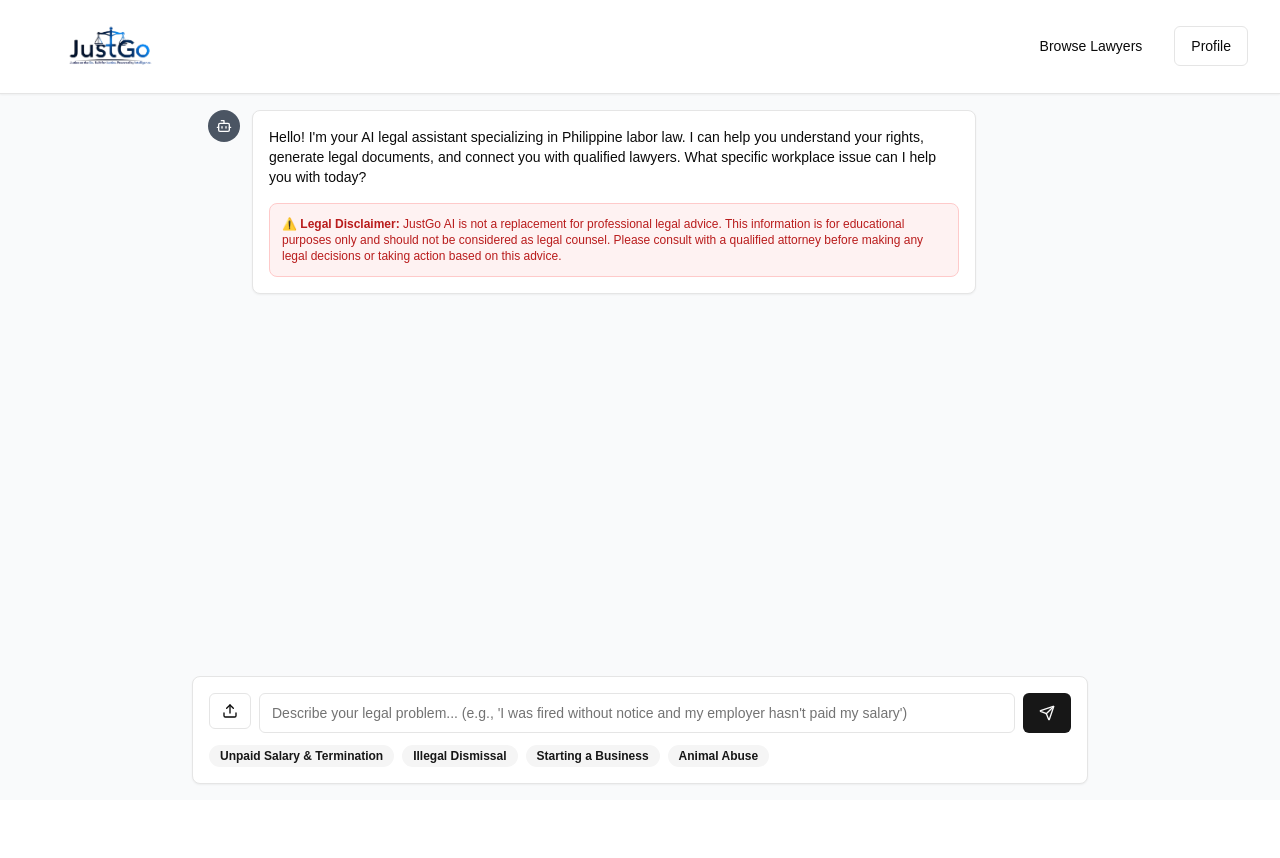
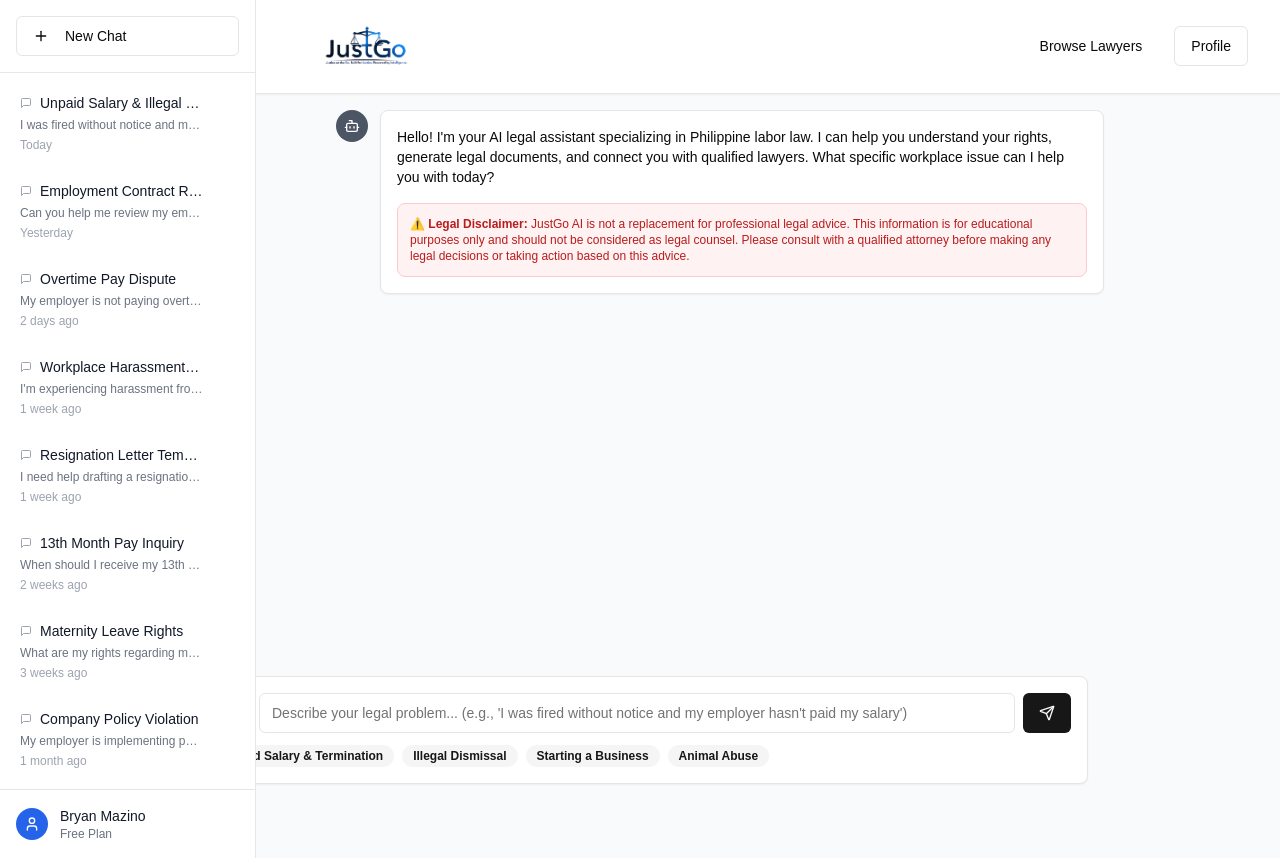
Before and after one commit to neilcasas/justgo-ai, a Next.js app: page /chat in a window 1280 px wide. Before the commit the page ends 800 px from the top, so only its background shows below. Built offline with nearby package versions, Linux system fonts and the light colour scheme.

Commit message:
feat: add responsive sidebar with chat history
Add sidebar with chat history, toggle for mobile, and delete functionality.

#VERCEL_SKIP

Co-authored-by: vgr <112455515+neilcasas@users.noreply.github.com>

```diff
--- a/app/chat/page.tsx
+++ b/app/chat/page.tsx
@@ -8,7 +8,21 @@ import { Card, CardContent } from "@/components/ui/card"
 import { Input } from "@/components/ui/input"
 import { Badge } from "@/components/ui/badge"
 import { Label } from "@/components/ui/label"
-import { Send, FileText, Download, User, Bot, Loader2, Upload, X, File } from "lucide-react"
+import {
+  Send,
+  FileText,
+  Download,
+  User,
+  Bot,
+  Loader2,
+  Upload,
+  X,
+  File,
+  Menu,
+  MessageSquare,
+  Plus,
+  Trash2,
+} from "lucide-react"
 import Link from "next/link"
 import {
   Dialog,
@@ -19,6 +33,7 @@ import {
   DialogFooter,
 } from "@/components/ui/dialog"
 import Image from "next/image"
+
 interface Message {
   id: string
   type: "user" | "ai" | "loading"
@@ -45,6 +60,65 @@ interface DocumentGenerationState {
   uploadedFiles: File[]
   showFileUpload: boolean
 }
+
+interface ChatHistory {
+  id: string
+  title: string
+  date: string
+  preview: string
+}
+
+// Mock chat history data
+const mockChatHistory: ChatHistory[] = [
+  {
+    id: "1",
+    title: "Unpaid Salary & Illegal Dismissal",
+    date: "Today",
+    preview: "I was fired without notice and my employer hasn't paid my last salary...",
+  },
+  {
+    id: "2",
+    title: "Employment Contract Review",
+    date: "Yesterday",
+    preview: "Can you help me review my employment contract terms...",
+  },
+  {
+    id: "3",
+    title: "Overtime Pay Dispute",
+    date: "2 days ago",
+    preview: "My employer is not paying overtime despite working 12 hours...",
+  },
+  {
+    id: "4",
+    title: "Workplace Harassment Case",
+    date: "1 week ago",
+    preview: "I'm experiencing harassment from my supervisor and need legal advice...",
+  },
+  {
+    id: "5",
+    title: "Resignation Letter Template",
+    date: "1 week ago",
+    preview: "I need help drafting a resignation letter with proper notice...",
+  },
+  {
+    id: "6",
+    title: "13th Month Pay Inquiry",
+    date: "2 weeks ago",
+    preview: "When should I receive my 13th month pay and how is it calculated...",
+  },
+  {
+    id: "7",
+    title: "Maternity Leave Rights",
+    date: "3 weeks ago",
+    preview: "What are my rights regarding maternity leave in the Philippines...",
+  },
+  {
+    id: "8",
+    title: "Company Policy Violation",
+    date: "1 month ago",
+    preview: "My employer is implementing policies that seem to violate labor laws...",
+  },
+]
 
 // Bryan's specific legal response
 const bryanLegalResponse = {
@@ -208,6 +282,8 @@ export default function ChatPage() {
 
   const [chatFiles, setChatFiles] = useState<File[]>([])
   const chatFileInputRef = useRef<HTMLInputElement>(null)
+  const [sidebarOpen, setSidebarOpen] = useState(false)
+  const [chatHistory, setChatHistory] = useState<ChatHistory[]>(mockChatHistory)
 
   // Auto-scroll to bottom when messages change
   useEffect(() => {
@@ -368,15 +444,128 @@ export default function ChatPage() {
     document.body.removeChild(element)
   }
 
+  const startNewChat = () => {
+    setMessages([
+      {
+        id: "1",
+        type: "ai",
+        content:
+          "Hello! I'm your AI legal assistant specializing in Philippine labor law. I can help you understand your rights, generate legal documents, and connect you with qualified lawyers. What specific workplace issue can I help you with today?",
+      },
+    ])
+    setInput("")
+    setChatFiles([])
+    setSidebarOpen(false)
+  }
+
+  const loadChatHistory = (historyItem: ChatHistory) => {
+    // In a real app, this would load the actual conversation
+    // For now, we'll just show a placeholder
+    setMessages([
+      {
+        id: "1",
+        type: "user",
+        content: historyItem.preview,
+      },
+      {
+        id: "2",
+        type: "ai",
+        content:
+          "This is a previous conversation. The full chat history would be loaded here in a real implementation.",
+      },
+    ])
+    setSidebarOpen(false)
+  }
+
+  const deleteChatHistory = (historyId: string, e: React.MouseEvent) => {
+    e.stopPropagation()
+    setChatHistory((prev) => prev.filter((item) => item.id !== historyId))
+  }
+
   return (
-    <div className="min-h-screen bg-gray-50">
+    <div className="min-h-screen bg-gray-50 flex">
+      {/* Sidebar */}
+      <div
+        className={`${sidebarOpen ? "translate-x-0" : "-translate-x-full"} lg:translate-x-0 fixed lg:relative z-30 w-64 bg-white border-r border-gray-200 h-full transition-transform duration-300 ease-in-out`}
+      >
+        <div className="flex flex-col h-full">
+          {/* Sidebar Header */}
+          <div className="p-4 border-b border-gray-200">
+            <Button onClick={startNewChat} className="w-full justify-start" variant="outline">
+              <Plus className="w-4 h-4 mr-2" />
+              New Chat
+            </Button>
+          </div>
+
+          {/* Chat History */}
+          <div className="flex-1 overflow-y-auto p-2">
+            <div className="space-y-1">
+              {chatHistory.map((item) => (
+                <div
+                  key={item.id}
+                  onClick={() => loadChatHistory(item)}
+                  className="group flex items-center justify-between p-3 rounded-lg hover:bg-gray-100 cursor-pointer transition-colors"
+                >
+                  <div className="flex-1 min-w-0">
+                    <div className="flex items-center mb-1">
+                      <MessageSquare className="w-3 h-3 text-gray-400 mr-2 flex-shrink-0" />
+                      <h4 className="text-sm font-medium text-gray-900 truncate">{item.title}</h4>
+                    </div>
+                    <p className="text-xs text-gray-500 truncate">{item.preview}</p>
+                    <p className="text-xs text-gray-400 mt-1">{item.date}</p>
+                  </div>
+                  <Button
+                    size="sm"
+                    variant="ghost"
+                    onClick={(e) => deleteChatHistory(item.id, e)}
+                    className="opacity-0 group-hover:opacity-100 transition-opacity h-6 w-6 p-0 ml-2"
+                  >
+                    <Trash2 className="h-3 w-3 text-gray-400 hover:text-red-500" />
+                  </Button>
+                </div>
+              ))}
+            </div>
+          </div>
+
+          {/* Sidebar Footer */}
+          <div className="p-4 border-t border-gray-200">
+            <div className="flex items-center space-x-3">
+              <div className="w-8 h-8 bg-blue-600 rounded-full flex items-center justify-center">
+                <User className="w-4 h-4 text-white" />
+              </div>
+              <div className="flex-1 min-w-0">
+                <p className="text-sm font-medium text-gray-900">Bryan Mazino</p>
+                <p className="text-xs text-gray-500">Free Plan</p>
+              </div>
+            </div>
+          </div>
+        </div>
+      </div>
+
+      {/* Sidebar Overlay for mobile */}
+      {sidebarOpen && (
+        <div className="fixed inset-0 bg-black bg-opacity-50 z-20 lg:hidden" onClick={() => setSidebarOpen(false)} />
+      )}
+
+      {/* Main Content */}
+      <div className="flex-1 flex flex-col">
         {/* Header */}
         <header className="bg-white shadow-sm border-b">
           <div className="max-w-7xl mx-auto px-4 sm:px-6 lg:px-8">
             <div className="flex justify-between items-center py-1">
+              <div className="flex items-center">
+                <Button
+                  variant="ghost"
+                  size="sm"
+                  onClick={() => setSidebarOpen(!sidebarOpen)}
+                  className="lg:hidden mr-2"
+                >
+                  <Menu className="w-4 h-4" />
+                </Button>
                 <Link href="/" className="flex items-center">
                   <Image src="/logo.png" alt="JustGo Logo" width={150} height={60} />
                 </Link>
+              </div>
               <div className="flex items-center space-x-4">
                 <Link href="/lawyers">
                   <Button variant="ghost">Browse Lawyers</Button>
@@ -387,7 +576,7 @@ export default function ChatPage() {
           </div>
         </header>
 
-      <div className="max-w-4xl mx-auto p-4">
+        <div className="flex-1 max-w-4xl mx-auto w-full p-4">
           {/* Chat Messages */}
           <div className="space-y-4 mb-6 max-h-[calc(100vh-250px)] overflow-y-auto">
             {messages.map((message) => (
@@ -506,9 +695,9 @@ export default function ChatPage() {
                       <div className="mt-4 p-3 bg-red-50 rounded-lg border border-red-200">
                         <p className="text-xs text-red-700">
                           <strong>⚠️ Legal Disclaimer:</strong> JustGo AI is not a replacement for professional legal
-                        advice. This information is for educational purposes only and should not be considered as legal
-                        counsel. Please consult with a qualified attorney before making any legal decisions or taking
-                        action based on this advice.
+                          advice. This information is for educational purposes only and should not be considered as
+                          legal counsel. Please consult with a qualified attorney before making any legal decisions or
+                          taking action based on this advice.
                         </p>
                       </div>
                     )}
@@ -547,7 +736,12 @@ export default function ChatPage() {
 
               <div className="flex space-x-2">
                 <div className="flex-1 flex space-x-2">
-                <Button variant="outline" size="sm" onClick={() => chatFileInputRef.current?.click()} className="px-3">
+                  <Button
+                    variant="outline"
+                    size="sm"
+                    onClick={() => chatFileInputRef.current?.click()}
+                    className="px-3"
+                  >
                     <Upload className="w-4 h-4" />
                   </Button>
                   <Input
@@ -578,7 +772,9 @@ export default function ChatPage() {
                   variant="secondary"
                   className="cursor-pointer text-xs"
                   onClick={() =>
-                  setInput("I was fired without notice and my employer hasn't paid my last salary. What are my rights?")
+                    setInput(
+                      "I was fired without notice and my employer hasn't paid my last salary. What are my rights?",
+                    )
                   }
                 >
                   Unpaid Salary & Termination
@@ -593,7 +789,9 @@ export default function ChatPage() {
                 <Badge
                   variant="secondary"
                   className="cursor-pointer text-xs"
-                onClick={() => setInput("What are the legal requirements for starting a business in the Philippines?")}
+                  onClick={() =>
+                    setInput("What are the legal requirements for starting a business in the Philippines?")
+                  }
                 >
                   Starting a Business
                 </Badge>
@@ -607,6 +805,7 @@ export default function ChatPage() {
               </div>
             </CardContent>
           </Card>
+        </div>
       </div>
 
       {/* Document Generation Dialog */}
```
Lines whose indentation alone changed are shown as unchanged.
